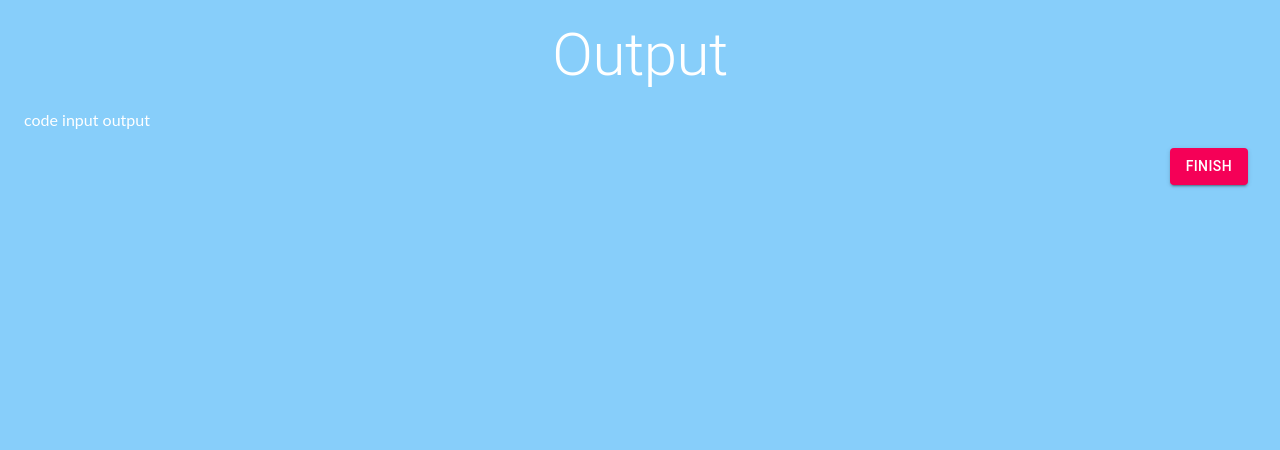
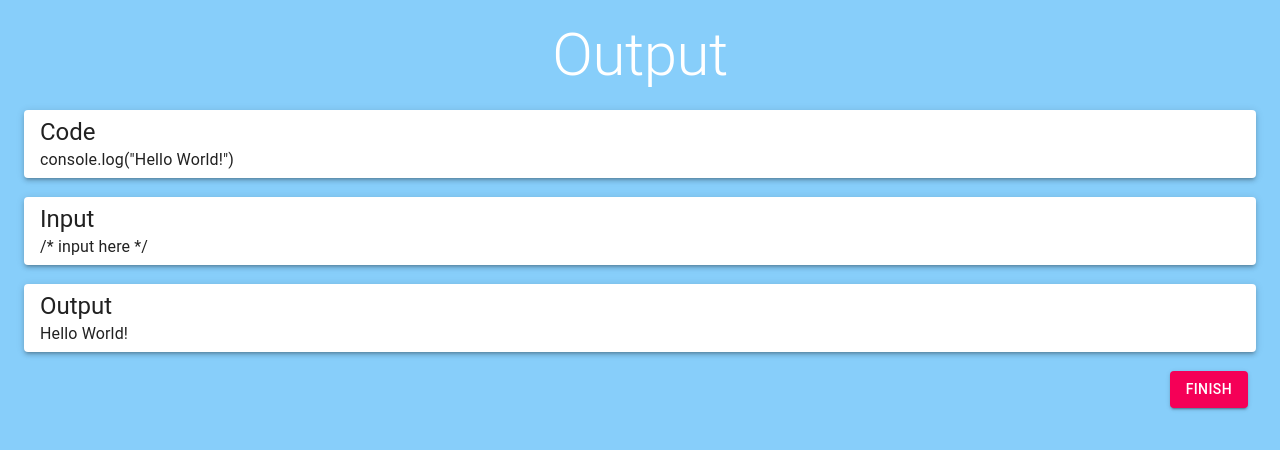
Before and after one commit to code-capture/CodeCapture-hoc, a React (Create React App) app: page /out in a window 1280 px wide. Shown: the top 450 px of the page. Built offline with nearby package versions, Linux system fonts and the light colour scheme.

Commit message:
Add Output page template

```diff
--- a/src/components/EditorPage/Editor.js
+++ b/src/components/EditorPage/Editor.js
@@ -21,9 +21,7 @@ function Editor() {
   showPrintMargin={true}
   showGutter={true}
   highlightActiveLine={true}
-  value={`function onLoad(editor) {
-  console.log("heyo! looks like the picture had no code.. go back and retake?");
-}`}
+  value={`console.log("Hello world!")`}
   setOptions={{
   enableBasicAutocompletion: true,
   enableLiveAutocompletion: true,
--- a/src/components/OutputPage/Output.js
+++ b/src/components/OutputPage/Output.js
@@ -1,5 +1,5 @@
 import React from 'react';
-import { Typography, Button, Grid,Container } from '@material-ui/core';
+import { Paper, Typography, Button, Grid,Container } from '@material-ui/core';
 import { Link } from 'react-router-dom';
 import { makeStyles } from '@material-ui/core/styles';
 
@@ -9,8 +9,11 @@ const useStyles = makeStyles((theme) => ({
         margin: theme.spacing(1),
       },
     },
-    input: {
-      display: 'none',
+    paper: {
+        padding: '6px 16px',
+    },
+    secondaryTail: {
+        backgroundColor: theme.palette.secondary.main,
     },
 }));
 
@@ -31,7 +34,36 @@ function Output() {
                 alignItems="center"
             >
                 <Grid item>
-                    code input output
+                <Paper elevation={3} className={classes.paper}>
+                    <Typography  variant="h5" component="h1">
+                        Code
+                    </Typography>
+                    <Typography variant="body1" >
+                        console.log("Hello World!")
+                    </Typography>
+                </Paper>
+                </Grid>
+                <br />
+                <Grid item>
+                    <Paper elevation={3} className={classes.paper}>
+                        <Typography  variant="h5" component="h1">
+                            Input
+                        </Typography>
+                        <Typography variant="body1" >
+                            {"/* input here */"}
+                        </Typography>
+                    </Paper>
+                </Grid>
+                <br />
+                <Grid item>
+                    <Paper elevation={3} className={classes.paper}>
+                        <Typography  variant="h5" component="h1">
+                            Output
+                        </Typography>
+                        <Typography variant="body1" >
+                            {"Hello World!"}
+                        </Typography>
+                    </Paper>
                 </Grid>
                 <br/>
                 <Grid item justify="flex-end" align="right">
```
